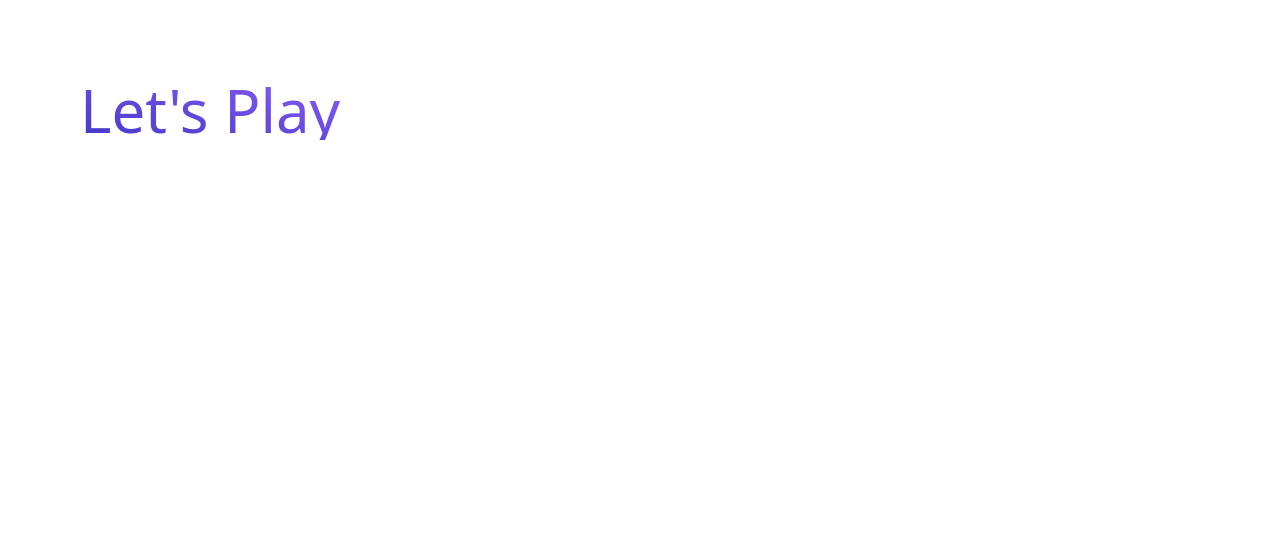
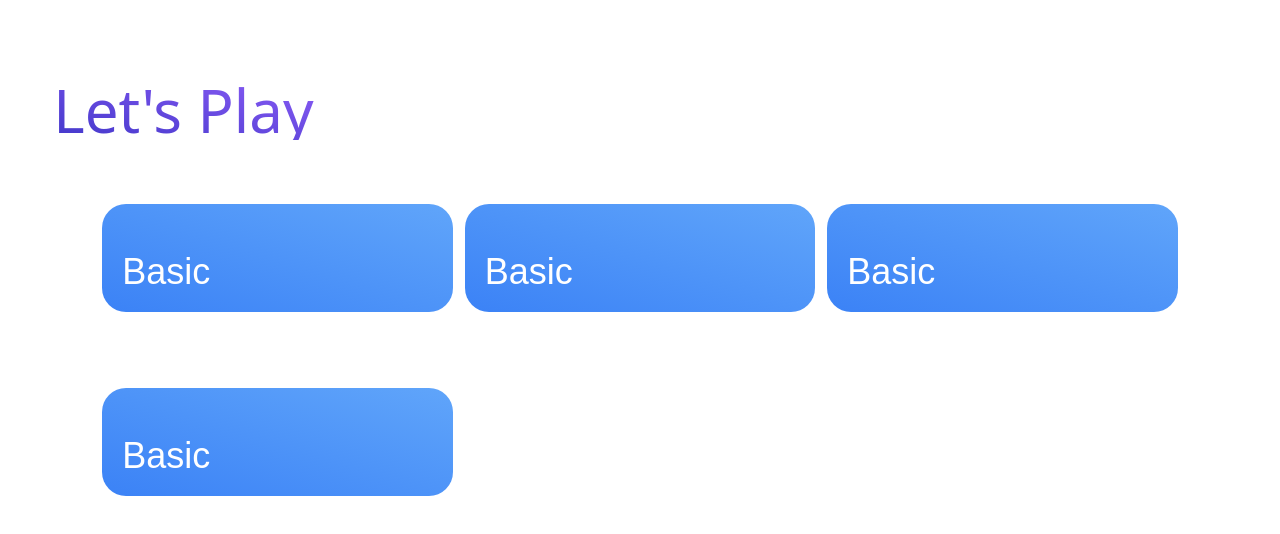
Before and after one commit to Babu-Mohammed-Izhan/animequiz, a Next.js app: page /levels in a window 1280 px wide. Shown: the top 534 px of the page. Built offline with nearby package versions, Linux system fonts and the light colour scheme.

Commit message:
Designed the level cards

```diff
--- a/components/Levelcards.tsx
+++ b/components/Levelcards.tsx
@@ -13,8 +13,10 @@ interface levelTypes {
 const Levelcards = ({ name, colors, route }: levelTypes) => {
   return (
     <Link href={`${route}`} passHref>
-      <div className={`bg-gradient-to-tr from-${colors.from} to-${colors.to}`}>
-        <h1>{name}</h1>
+      <div
+        className={`bg-gradient-to-tr ${colors.from} ${colors.to} rounded-3xl pl-5 pr-44 pt-12 pb-5 w-full mt-16`}
+      >
+        <h1 className="text-white font-Quicksand text-4xl">{name}</h1>
       </div>
     </Link>
   );
--- a/pages/index.tsx
+++ b/pages/index.tsx
@@ -7,11 +7,11 @@ const Home: NextPage = () => {
     <div>
       <Head>
         <title>Anime Quiz</title>
-        <meta name="description" content="Generated by create next app" />
+        <meta name="description" content="" />
         <link rel="icon" href="/favicon.ico" />
       </Head>
-      <main className="flex items-center justify-center flex-col min-h-screen bg-gradient-to-tr from-indigo-700 to-violet-500">
-        <h1 className="text-8xl px-16 pb-16 text-white font-Quicksand">
+      <main className="flex items-center justify-center flex-col min-h-screen bg-gradient-to-tr from-indigo-600 to-violet-500">
+        <h1 className="lg:text-8xl text-7xl px-16 pb-16 text-white font-Quicksand">
           Anime Quiz
         </h1>
         <div className="flex items-center justify-center flex-col">
--- a/pages/levels/index.tsx
+++ b/pages/levels/index.tsx
@@ -1,12 +1,35 @@
 /* eslint-disable react/no-unescaped-entities */
 import React from 'react';
+import Levelcards from '../../components/Levelcards';
 
 const StartPage = () => {
   return (
-    <div className="flex items-start justify-start flex-col min-h-screen p-20">
+    <div className="flex items-start justify-start flex-col min-h-screen w-11/12 mx-auto py-20">
       <h1 className="text-6xl font-medium text-transparent bg-clip-text bg-gradient-to-tr from-indigo-700 to-violet-500">
         Let's Play
       </h1>
+      <div className="grid lg:grid-cols-3 grid-cols-1 gap-3 w-11/12 mx-auto">
+        <Levelcards
+          name="Basic"
+          colors={{ from: 'from-blue-500', to: 'to-blue-400' }}
+          route="/game/basic"
+        />
+        <Levelcards
+          name="Basic"
+          colors={{ from: 'from-blue-500', to: 'to-blue-400' }}
+          route="/game/basic"
+        />
+        <Levelcards
+          name="Basic"
+          colors={{ from: 'from-blue-500', to: 'to-blue-400' }}
+          route="/game/basic"
+        />
+        <Levelcards
+          name="Basic"
+          colors={{ from: 'from-blue-500', to: 'to-blue-400' }}
+          route="/game/basic"
+        />
+      </div>
     </div>
   );
 };
```
